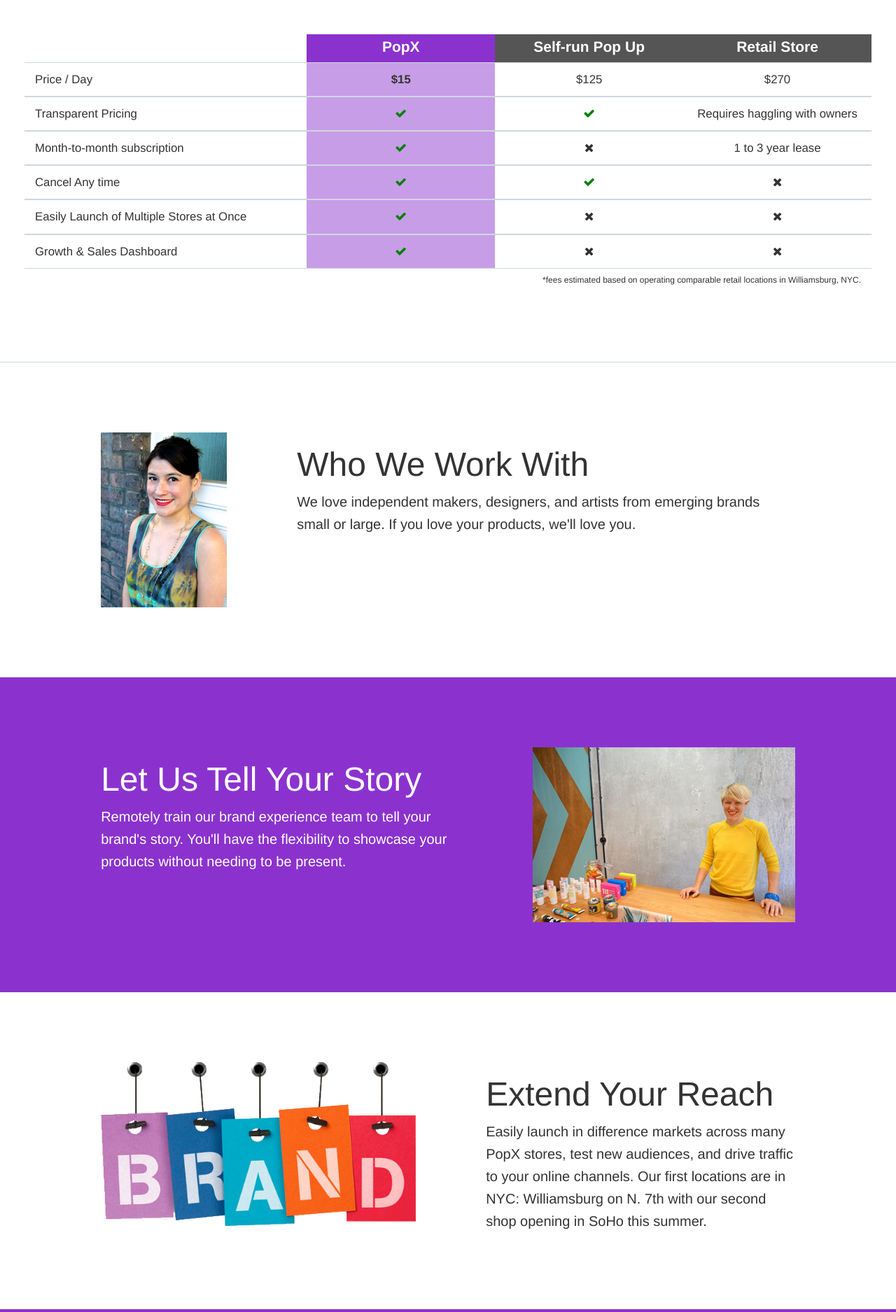
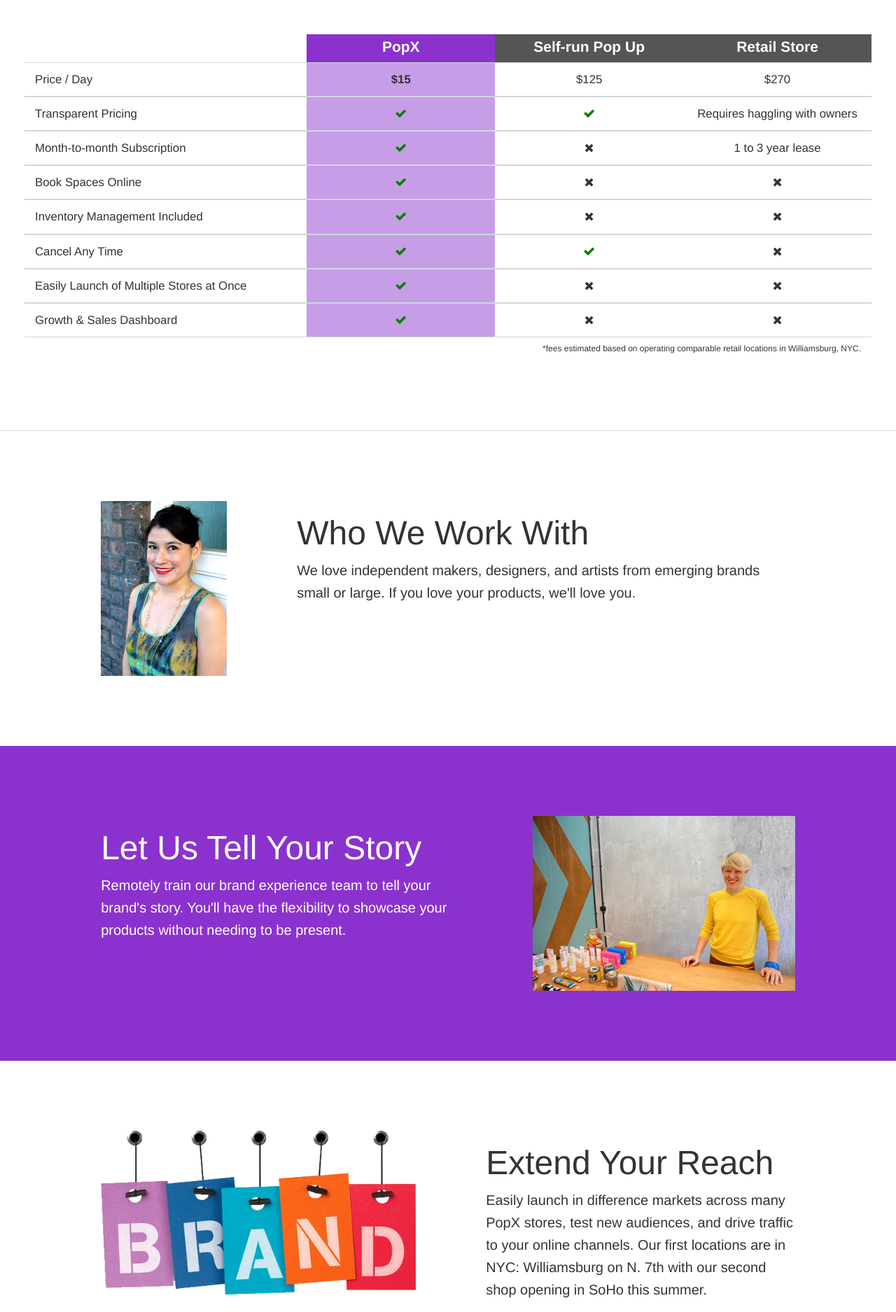
Before and after one commit to cgil/popx, a Flask app: page / in a window 1280 px wide. Shown: the part 1101-2976 px from the top of the page at 70% size. Run offline with Flask 2, Linux system fonts and the light colour scheme; some libraries are stand-ins or nearby versions.

Commit message:
Adding more points

```diff
--- a/popx/templates/pricing.html
+++ b/popx/templates/pricing.html
@@ -53,7 +53,7 @@
     </div>
     <div class="row my_featureRow">
         <div class="col-xs-12 col-sm-4 my_feature">
-            Month-to-month subscription
+            Month-to-month Subscription
         </div>
         <div class="col-xs-12 col-sm-8">
             <div class="row">
@@ -71,7 +71,43 @@
     </div>
     <div class="row my_featureRow">
         <div class="col-xs-12 col-sm-4 my_feature">
-            Cancel Any time
+            Book Spaces Online
+        </div>
+        <div class="col-xs-12 col-sm-8">
+            <div class="row">
+                <div class="col-xs-4 col-sm-4 my_planFeature my_plan1">
+                    <i class="fa fa-check my_check"></i>
+                </div>
+                <div class="col-xs-4 col-sm-4 my_planFeature my_plan2">
+                    <i class="fa fa-remove"></i>
+                </div>
+                <div class="col-xs-4 col-sm-4 my_planFeature my_plan3">
+                    <i class="fa fa-remove"></i>
+                </div>
+            </div>
+        </div>
+    </div>
+    <div class="row my_featureRow">
+        <div class="col-xs-12 col-sm-4 my_feature">
+            Inventory Management Included
+        </div>
+        <div class="col-xs-12 col-sm-8">
+            <div class="row">
+                <div class="col-xs-4 col-sm-4 my_planFeature my_plan1">
+                    <i class="fa fa-check my_check"></i>
+                </div>
+                <div class="col-xs-4 col-sm-4 my_planFeature my_plan2">
+                    <i class="fa fa-remove"></i>
+                </div>
+                <div class="col-xs-4 col-sm-4 my_planFeature my_plan3">
+                    <i class="fa fa-remove"></i>
+                </div>
+            </div>
+        </div>
+    </div>
+    <div class="row my_featureRow">
+        <div class="col-xs-12 col-sm-4 my_feature">
+            Cancel Any Time
         </div>
         <div class="col-xs-12 col-sm-8">
             <div class="row">
```
